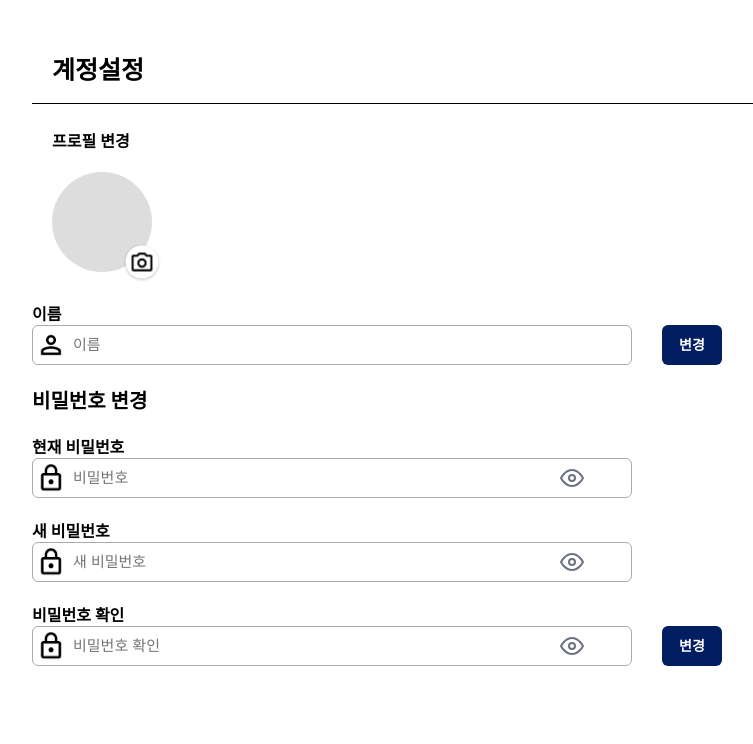
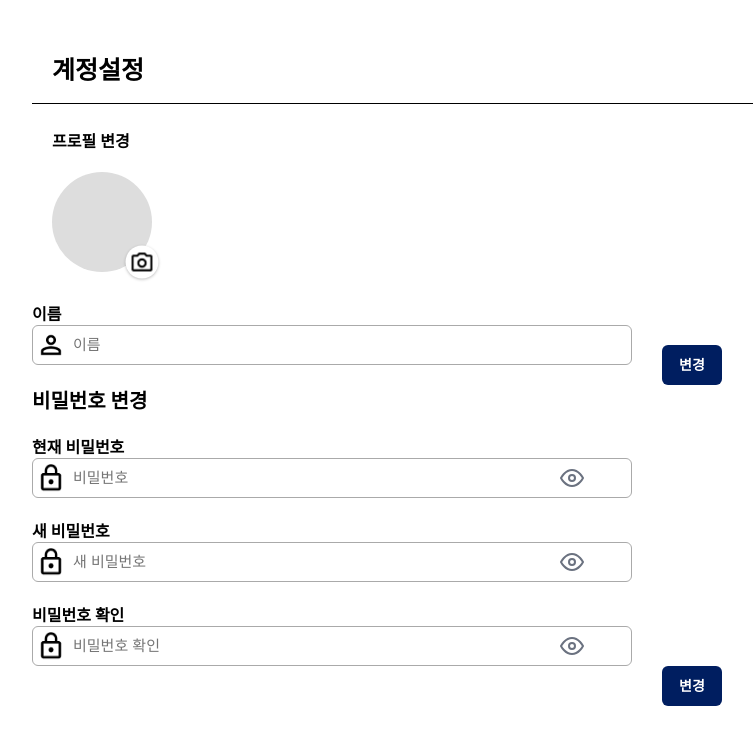
Before and after one commit to PJA-ProJect-Assistant/pja_frontend, a React (Vite) app in the folder pja/: page /account-settings in a window 1280 px wide. Shown: the top 744 px of the page, without its empty margins (28-781 px from the left). Built offline with nearby package versions, Linux system fonts and the light colour scheme; no server answers; sample sign-in values are in the browser's storage.

Commit message:
style: 계정설정 페이지 변경 버튼 이름 변경

```diff
--- a/pja/src/pages/accountsettingpage/AccountSettingPage.css
+++ b/pja/src/pages/accountsettingpage/AccountSettingPage.css
@@ -120,7 +120,7 @@
   display: flex;
   align-items: center;
   justify-content: center;
-
+  margin-top: 20px;
   min-width: 60px;
   width: auto;
   height: 40px;
@@ -241,11 +241,12 @@
   display: flex;
   justify-content: center;
   top: 0;
+  margin-top: 20px;
   right: -60px;
   transform: translateX(50%);
 }
 
-.profile.new.btn.confirm {
+.profile-new-btn-confirm {
   display: flex;
   align-items: center;
   justify-content: center;
@@ -255,6 +256,7 @@
   height: 40px;
   padding: 0 15px;
 
+  background-color: #00205b;
   color: white;
   font-size: 14px;
   font-weight: bold;
```
